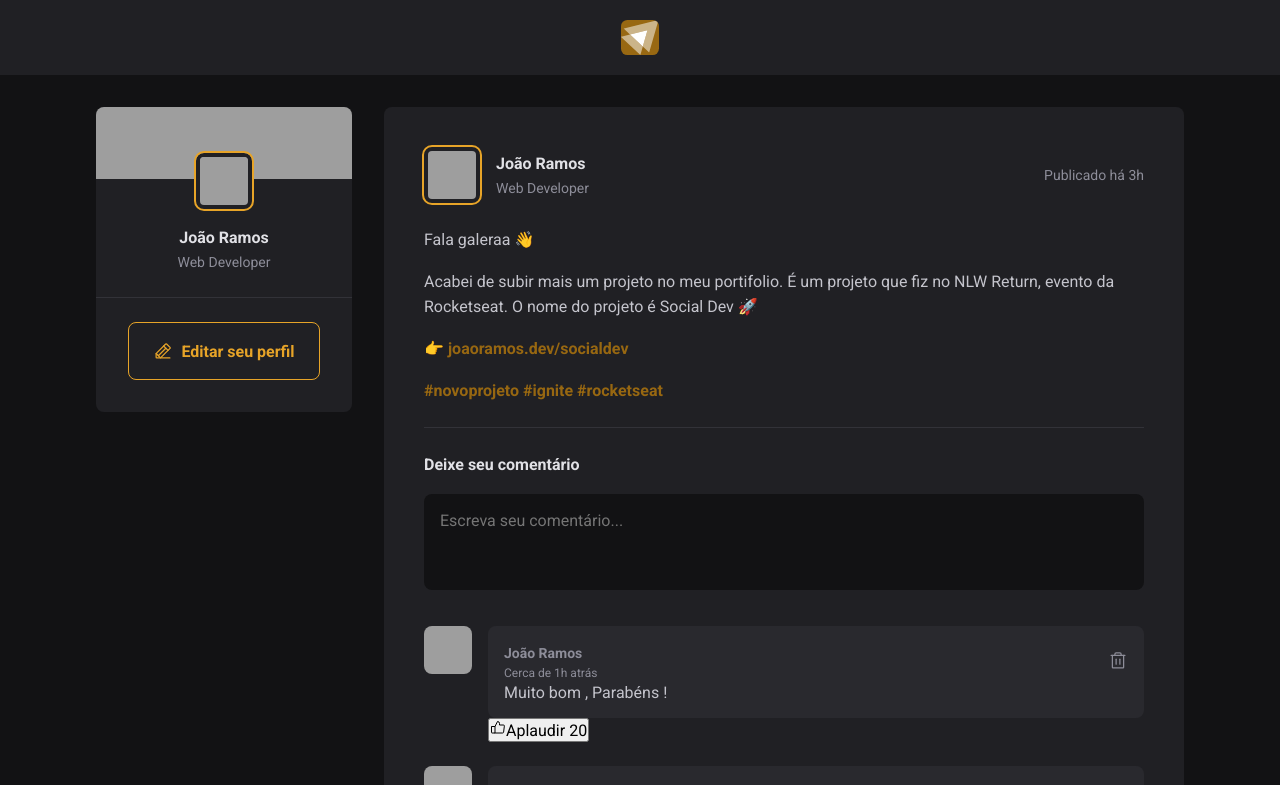
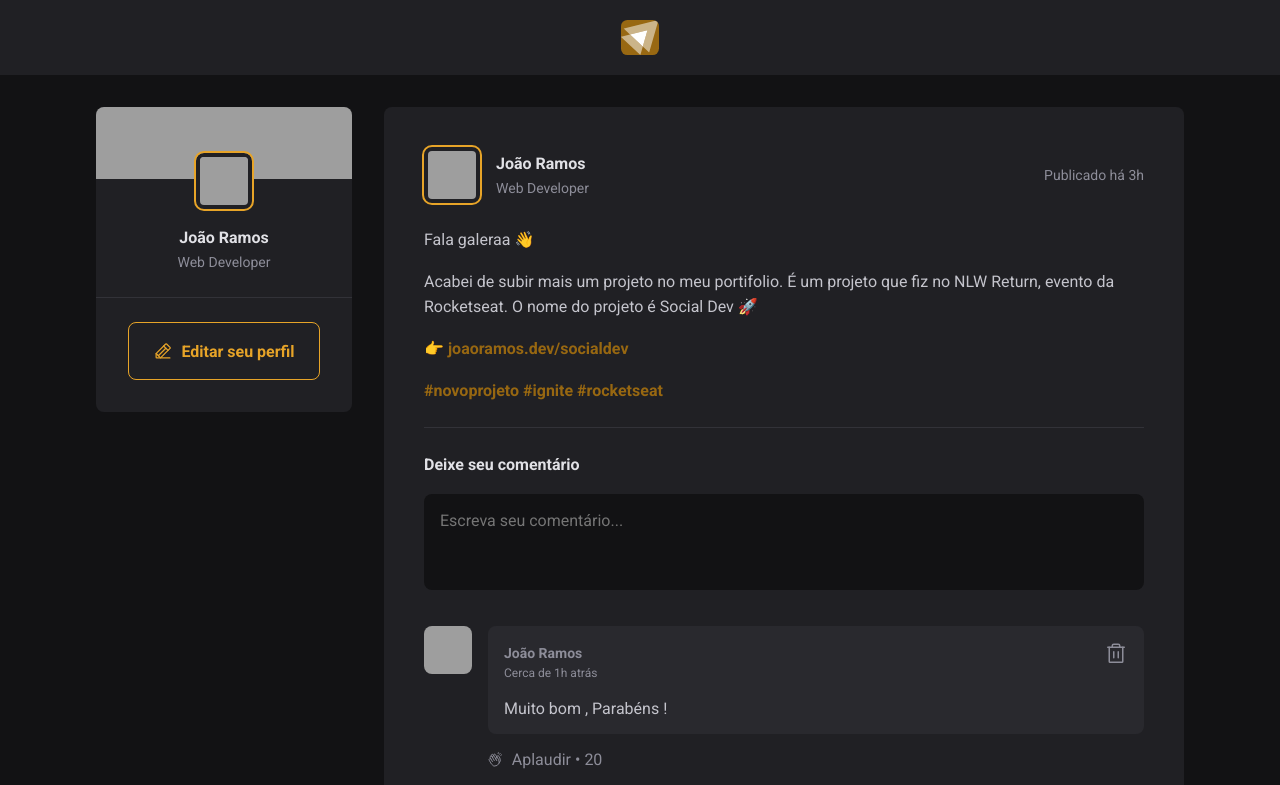
Before and after one commit to joaoramosw/socialdev, a React (Vite) app: page / in a window 1280 px wide. Shown: the top 785 px of the page. Built offline with nearby package versions, Linux system fonts and the light colour scheme; grey boxes are pictures that could not be loaded.

Commit message:
:tada: feat comment + module css

```diff
--- a/src/components/Comment.jsx
+++ b/src/components/Comment.jsx
@@ -1,4 +1,4 @@
-import { ThumbsUp, Trash } from 'phosphor-react'
+import { HandsClapping, ThumbsUp, Trash } from 'phosphor-react'
 import styles from './Comment.module.css'
 
 export function Comment(){
@@ -15,7 +15,7 @@ export function Comment(){
                             <time title="2 de junho às 14:02h" dateTime="" >Cerca de 1h atrás</time>
                         </div>
                         <button title='Deletar comentário'>
-                            <Trash size={20}/>
+                            <Trash size={24}/>
                         </button>
                     </header>
 
@@ -24,7 +24,7 @@ export function Comment(){
 
                 <footer>
                     <button>
-                        <ThumbsUp />
+                        <HandsClapping size={15}/>
                         Aplaudir <span>20</span>
                     </button>
                 </footer>
--- a/src/components/Comment.module.css
+++ b/src/components/Comment.module.css
@@ -22,7 +22,7 @@
 
 .commentContent header{
     display: flex;
-    align-items: center;
+    align-items: flex-start;
     justify-content: space-between;
 }
 
@@ -45,4 +45,45 @@
     background: transparent;
     border: 0;
     color: var(--gray-400);
+    font-size: 0;
+    border-radius: 2px;
+    transition: .2s;
 }
+
+.commentContent header button:hover{
+    color: var(--red-500);
+    cursor: pointer;
+}
+
+.commentContent p{
+    margin-top: 1rem;
+    color:var(--gray-300);
+}
+
+.commentBox footer{
+    margin-top: 1rem;
+}
+
+.commentBox footer button{
+    background: transparent;
+    border: 0;
+    color: var(--gray-400);
+    cursor: pointer;
+    display: flex;
+    align-items: center;
+    transition: .2s;
+    border-radius: 2px;
+}
+
+.commentBox footer button:hover{
+    color: var(--orange-300);
+}
+
+.commentBox footer button svg{
+    margin-right: 0.55rem;
+}
+
+.commentBox footer button span::before{
+    content: "\2022";
+    padding: 0 0.25rem;
+}
--- a/src/global.css
+++ b/src/global.css
@@ -7,6 +7,7 @@
     --gray-700: #29292e;
     --gray-800: #202024;
     --gray-900: #121214;
+    --red-500:#F75A68;
     --orange-300: rgb(231, 164, 40);
     --orange-700: rgba(255, 166, 2, 0.537);
 
```
